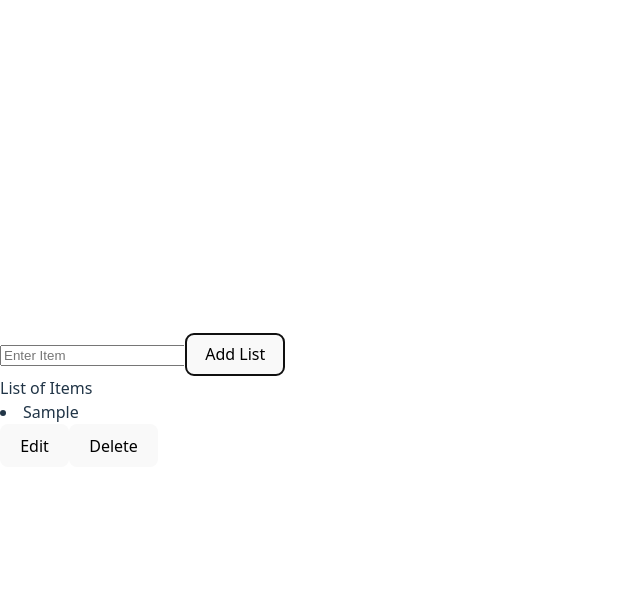
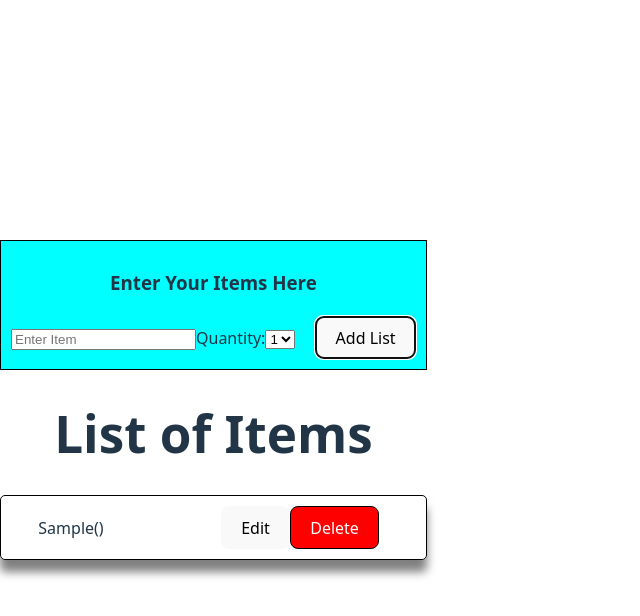
Before and after one commit to Ryanrod21/list-pract, a React (Vite) app: page / in a window 1280 px wide. Both pictures are taken after typing "Sample" into the empty fields and a click on the button "Add List". Shown: the top 616 px of the page, without its empty margins (0-640 px from the left). Built offline with nearby package versions, Linux system fonts and the light colour scheme.

Commit message:
new commit

```diff
--- a/src/App.jsx
+++ b/src/App.jsx
@@ -4,19 +4,24 @@ import ItemList from './components/ItemList';
 
 function App() {
   const [list, setList] = useState([]);
+  const [quantity, setQuantity] = useState();
 
   const addList = (newItem) => {
     setList([...list, newItem]);
   };
 
+  const addQuantity = (newQuantity) => {
+    setQuantity([...quantity, newQuantity])
+  }
+
   const handleRemove = (removeList) => {
-    setList(list.filter((_, index) => index !== removeList));
+    setList(list.filter((name, index) => index !== removeList));
   };
 
   return (
     <div>
-      <CreateList onCreate={addList} />
-      <ItemList onList={list} onRemove={handleRemove} />
+      <CreateList onCreate={addList} onQuantity={addQuantity} />
+      <ItemList onList={list} quantity={quantity} onRemove={handleRemove} />
     </div>
   );
 }
--- /dev/null
+++ b/src/components/CreateList.css
@@ -0,0 +1,19 @@
+.createListCard{
+    background-color: aqua;
+    text-align: center;
+}
+
+
+.createForm{
+    border: 1px solid black;
+    padding:10px;
+}
+
+.createBtn{
+    border: 1px solid black;
+    margin-left: 20px;
+}
+
+.createBtn:hover{
+    background-color: yellow;
+}
--- a/src/components/CreateList.jsx
+++ b/src/components/CreateList.jsx
@@ -1,35 +1,57 @@
 import { useState } from 'react';
+import './CreateList.css';
 
-function CreateList({ onCreate }) {
+function CreateList({ onCreate, onQuantity}) {
   const [itemText, setItem] = useState('');
+  const [quantity, setQuantity] = useState('')
 
   const handleSubmit = (e) => {
     e.preventDefault();
-    if (itemText === '') {
+    if (itemText === ''){
       return;
-    } else {
+    }
       onCreate(itemText.trim());
       setItem('');
-    }
+      setQuantity(1);
+
   };
 
   const handleChange = (e) => {
-    if (e.target.value === '') {
-      return;
-    }
     setItem(e.target.value);
   };
 
+  const handleQuantityChange = (event) => {
+    setQuantity(Number(event.target.value));
+    console.log(setQuantity)
+  }
+
+  const quantityOptions = [...Array(5).keys()].map((num) => (
+    <option  key={num + 1} value={num + 1}>
+      {num + 1}
+    </option>
+  )
+)
+
   return (
-    <div>
-      <form onSubmit={handleSubmit}>
+    <div className='createListCard'>
+      <form className='createForm' onSubmit={handleSubmit}>
+        <div><h3>Enter Your Items Here</h3></div>
         <input
           type="text"
           value={itemText}
           onChange={handleChange}
           placeholder="Enter Item"
         ></input>
-        <button type="submit">Add List</button>
+
+        <label>Quantity:</label>
+        <select
+        value={quantity}
+        onChange={handleQuantityChange}
+        >
+          {quantityOptions}
+        </select>
+
+        <button className='createBtn' type="submit">Add List</button>
       </form>
     </div>
   );
--- a/src/components/EditList.jsx
+++ b/src/components/EditList.jsx
@@ -19,7 +19,6 @@ function EditList({ index, onRemove, onList }) {
         )}
       </div>
       <button onClick={onHandleEdit}>Edit</button>
-      <button onClick={() => onRemove(index)}>Delete</button>
     </div>
   );
 }
--- /dev/null
+++ b/src/components/ItemList.css
@@ -0,0 +1,10 @@
+.allItemList{
+    text-align: center;
+
+}
+
+/* .allCards{
+    column-count: 2;
+    column-gap: 25px;
+
+} */
--- a/src/components/ItemList.jsx
+++ b/src/components/ItemList.jsx
@@ -1,10 +1,13 @@
 import ListCard from './ListCard';
+import './ItemList.css'
 
-function ItemList({ onList, onRemove }) {
+function ItemList({ onList, onRemove, quantity }) {
   return (
-    <div>
-      List of Items
-      <ListCard onList={onList} onRemove={onRemove} />
+    <div className='allItemList'>
+      <h1>List of Items </h1>
+      <div className='allCards'>
+      <ListCard onList={onList} quantity={quantity} onRemove={onRemove} />
+      </div>
     </div>
   );
 }
--- /dev/null
+++ b/src/components/ListCard.css
@@ -0,0 +1,38 @@
+.noItems{
+    list-style: none;
+    text-align: center;
+}
+
+.deleteBtn{
+    border: 1px solid black;
+    background-color: red;
+    color: white;
+}
+
+.cardList{
+    display: flex;
+    gap: 100px;
+    list-style: none;
+    border: 1px solid black;
+    border-radius: 5px;
+    box-shadow: 0px 12px 10px rgba(0, 0, 0, 0.5);
+    align-items: center;
+    padding: 0 20px;
+}
+
+.nameList{
+    width: 100px;
+    overflow-wrap: break-word;
+}
+
+.cardEditDelete{
+    display: flex;
+    justify-content: end;
+    margin: 10px 0;
+}
+
+.allCard{
+    display: flex;
+    flex-direction: column;
+    gap: 30px;
+}
--- a/src/components/ListCard.jsx
+++ b/src/components/ListCard.jsx
@@ -1,18 +1,31 @@
 import EditList from './EditList';
+import './ListCard.css'
 
-function ListCard({ onList, onRemove }) {
+function ListCard({ onList, onRemove, quantity }) {
+
+
   const listCard =
     onList.length === 0 ? (
-      <li>No items here</li>
+      <h2 className='noItems'>No items here</h2>
     ) : (
       onList.map((item, index) => (
-        <li key={index}>
-          {item} <EditList index={index} onRemove={onRemove} onList={onList} />
-        </li>
+        <div  className='cardList'>
+          <li className='nameList' key={index}> {item.split(' ')
+            .map(word => word.charAt(0)
+            .toUpperCase() + word
+            .slice(1))
+            .join(' ')}
+            ({quantity})
+          </li>
+          <div className='cardEditDelete'>
+            <EditList onList={onList} />
+            <button className='deleteBtn' onClick={() => onRemove(index)}>Delete</button>
+          </div>
+        </div>
       ))
     );
 
-  return <div>{listCard}</div>;
+  return <div className='allCard'>{listCard}</div>;
 }
 
 export default ListCard;
```
